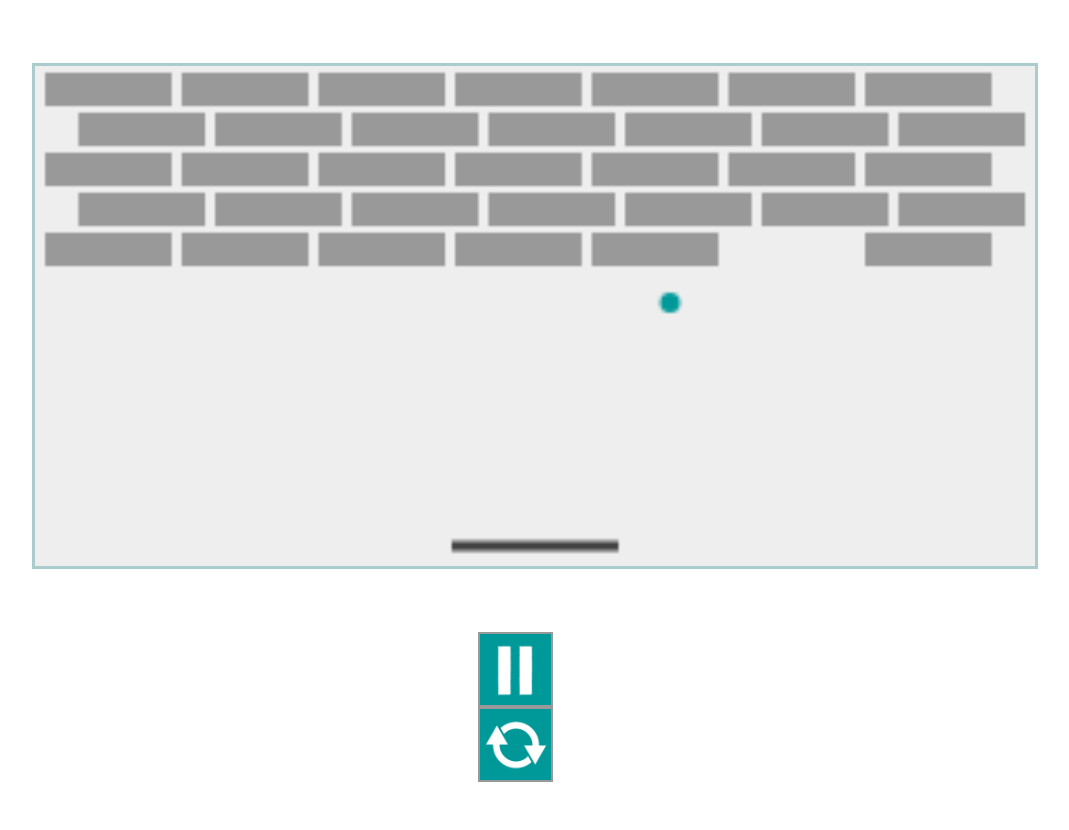
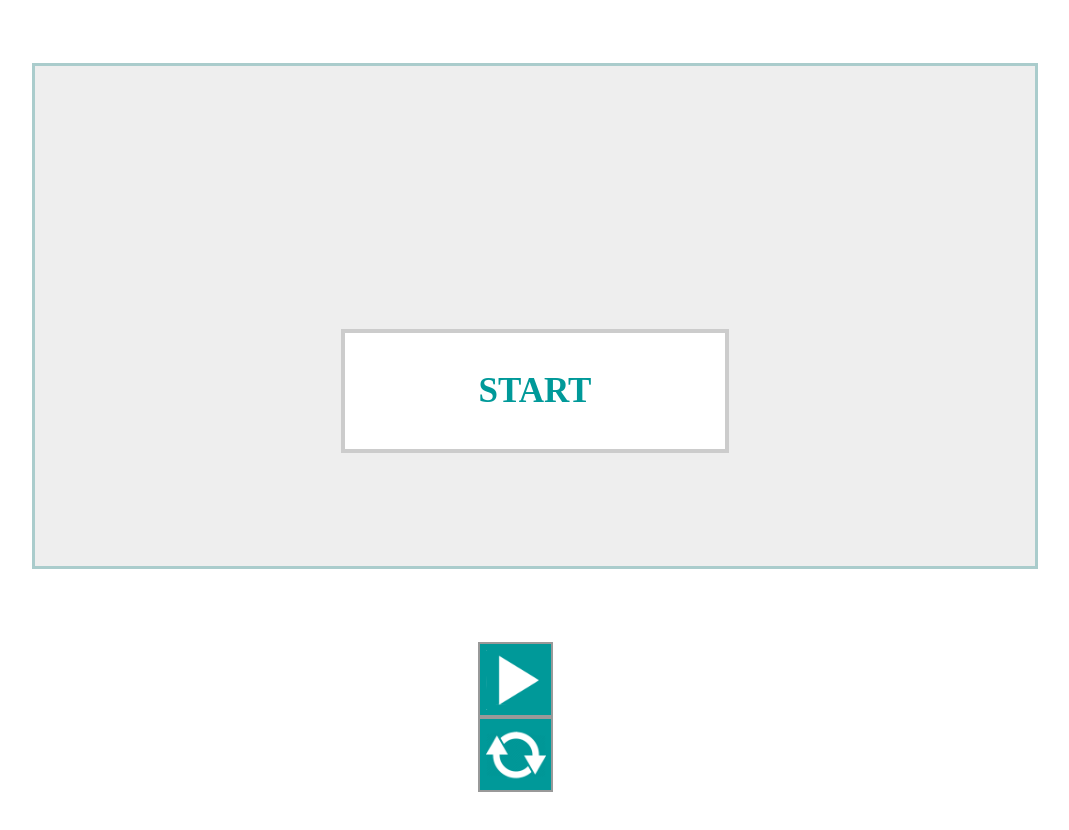
Before and after one commit to emcc4691/BreakOut, a plain HTML site: page BreakOut.html in a window 1280 px wide. Both pictures are taken after a click on the button 620 px from the left and 669 px from the top of the page. Shown: the whole page, without its empty margins (105-1174 px from the left). Before the commit the page ends 800 px from the top, so only its background shows below. Drawn offline with Linux system fonts and the light colour scheme.

Commit message:
Beginning to change buttons.

```diff
--- a/BreakOut.html
+++ b/BreakOut.html
@@ -17,8 +17,10 @@
 
     <canvas id="canvas"></canvas>
 
+    <div id="start" class="start-button"> <div>START</div></div>
+
     <div class="button-row">
-        <button id="start"><img id="startIcon" src="Images/Play.png" /></button>
+        <button id="pause"><img id="startIcon" src="Images/Play.png" /></button>
         <button id="newGame"><img id="newGameIcon" src="Images/Restart.png" /></button>
     </div>
 </body>
--- a/Scripts/Game.js
+++ b/Scripts/Game.js
@@ -29,7 +29,7 @@ Game.prototype.drawBlocks = function () {
 }
 
 Game.prototype.drawGameOver = function () {
-    this.context.font = "bold 30px Arial";
+    this.context.font = "bold 30px Verdana";
     this.context.textAlign = "center";
     this.context.fillText("GAME OVER", this.canvas.width / 2, this.canvas.height * 0.7);
 }
@@ -39,6 +39,7 @@ Game.prototype.initialise = function () {
     game.ball.yCurrentPosition = game.ball.yStartPosition;
     game.createBlocks(3, 2, 38, 10);
     game.draw();
+    game.playBar.drawPlayBar(game.context);
 }
 
 Game.prototype.draw = function () {
--- a/Scripts/Main.js
+++ b/Scripts/Main.js
@@ -16,23 +16,24 @@ window.cancelAnimFrame = (function () {
 Initialise = function () {
     game.initialise();
     startButton.removeEventListener("click", Initialise);
-    Start();
+    //Start();
     //startButton.removeAttribute("disabled")
     //stopButton.removeAttribute("disabled")
 }
 
 Start = function () {
     game.start();
-    startButton.removeEventListener("click", Start);
-    startButton.addEventListener("click", Pause);
+    startButton.removeEventListener("click", Initialise);
+    pauseButton.removeEventListener("click", Start);
+    pauseButton.addEventListener("click", Pause);
     startIcon.src = "Images/Pause.png"
 }
 
 Pause = function () {
     StopFrame();
 
-    startButton.removeEventListener("click", Pause);
-    startButton.addEventListener("click", Start);
+    pauseButton.removeEventListener("click", Pause);
+    pauseButton.addEventListener("click", Start);
     startIcon.src = "Images/Play.png"
 }
 
@@ -48,13 +49,16 @@ Clear = function () {
 
 LoadButtons = function () {
     startButton = document.getElementById('start');
+    pauseButton = document.getElementById('pause');
     newGameButton = document.getElementById('newGame');
     startIcon = document.getElementById('startIcon');
     newGameIcon = document.getElementById('newGameIcon');
 
     game = new Game();
+    //game.playBar.drawPlayBar(game.context);
 
     startButton.addEventListener("click", Initialise);
+    pauseButton.addEventListener("click", Pause);
     newGameButton.addEventListener("click", Clear);
 }
 
--- a/Scripts/PlayBar.js
+++ b/Scripts/PlayBar.js
@@ -1,8 +1,8 @@
-function PlayBar(cavasWidth, canvasHeight) {
-    this.height = 3;
-    this.width = 50;
-    this.xPosition = this.xStartPostion;
-    this.yPosition = canvasHeight * 0.95;
+function PlayBar(canvasWidth, canvasHeight) {
+    this.height = canvasHeight * 0.3;
+    this.width = canvasWidth * 0.5;
+    this.xPosition = canvasWidth * 0.25;
+    this.yPosition = canvasHeight * 0.5;
     this.fillStyle = "#099";
 }
 
--- a/Styles/Styles.less
+++ b/Styles/Styles.less
@@ -5,47 +5,23 @@
 
 
 body {
-    * {
-        padding: 0;
-        margin: 0;
+    * { padding: 0; margin: 0; }
+
+    canvas { background: @background-grey; display: block; margin: 5% auto; width: 1000px; height: 30%; border: 3px solid @border-turquoise; }
+
+    .start-button { width: 30%; background: white; border: solid 4px #ccc; text-align: center; padding: 3% 0; font-size: 35px; margin: auto; margin-top: -24%; position: relative;
+        div { color: @ball-turquoise; font-weight: 900; }
     }
 
-    canvas {
-        background: @background-grey;
-        display: block;
-        margin: 5% auto;
-        width: 1000px;
-        height: 500px;
-        border: 3px solid @border-turquoise;
+    .start-button:hover { border-color: @ball-turquoise;
+        div { cursor: pointer; color: #0bb; }
     }
 
-    .button-row {
-        width: 9%;
-        margin: auto;
-    }
+    .button-row { width: 9%; margin: 15% auto; position: relative; }
 
-    button {
-        height: 75px;
-        width: 75px;
-        background-color: @ball-turquoise;
-        color: white;
-        display: inline-block;
-        text-align: center;
-        font-size: large;
-        font-family: sans-serif;
-        font-weight: 700;
-        border: 2px solid @block-grey;
-        cursor: pointer;
-    }
+    button { height: 75px; width: 75px; background-color: @ball-turquoise; color: white; display: inline-block; text-align: center; font-size: large; font-family: sans-serif; font-weight: 700; border: 2px solid @block-grey; cursor: pointer; }
 
-    button:disabled {
-        cursor: auto;
-        background-color: @block-grey;
-        color: @background-grey;
-    }
+    button:disabled { cursor: auto; background-color: @block-grey; color: @background-grey; }
 
-    img {
-        height: 60px;
-        vertical-align: middle;
-    }
+    img { height: 60px; vertical-align: middle; }
 }
```
Also changed, not shown: Styles/Styles.css, Styles/Styles.min.css.
